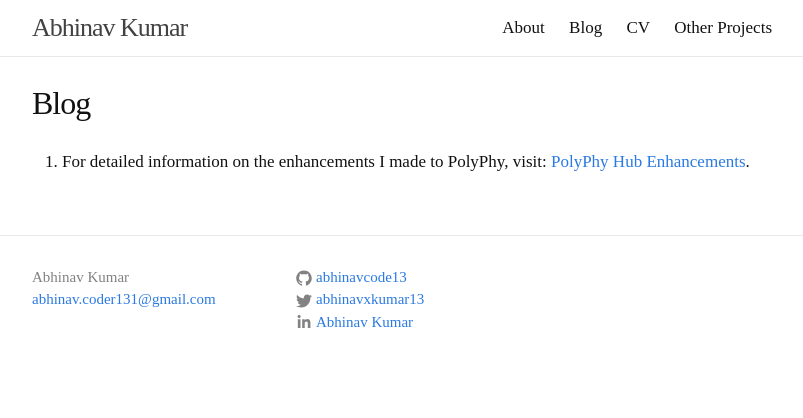
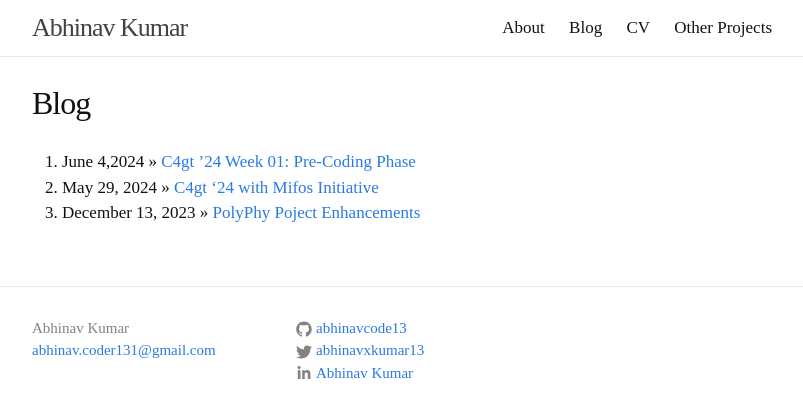
Before and after one commit to Abhinavcode13/abhinavcode13.github.io, a Jekyll site: the page built from _pages/archive.md, in a window 1280 px wide. Shown: the top 418 px of the page, without its empty margins (238-1041 px from the left). Built offline with Jekyll 4.4.1, drawn with Linux system fonts in a browser that asks for light colours; comment, search, counter and statistics services are not loaded.

Commit message:
Update c4gt and polyphy blogs

```diff
--- a/_pages/archive.md
+++ b/_pages/archive.md
@@ -5,4 +5,6 @@ permalink: /archive/
 order: 2
 ---
 
-1. For detailed information on the enhancements I made to PolyPhy, visit: [PolyPhy Hub Enhancements](https://medium.com/@abhinavkumar130503/polyphy-hub-enhancements-217e3f61b837).
+1. June 4,2024 » [C4gt ’24 Week 01: Pre-Coding Phase](https://medium.com/@abhinavkumar130503/c4gt24-week-01-pre-coding-phase-dc9e4668cd71)
+2. May 29, 2024 » [C4gt '24 with Mifos Initiative](https://medium.com/@abhinavkumar130503/c4gt-24-with-mifos-initiative-5fc8428f5ee3)
+3. December 13, 2023 » [PolyPhy Poject Enhancements](https://medium.com/@abhinavkumar130503/polyphy-hub-enhancements-217e3f61b837)
```
